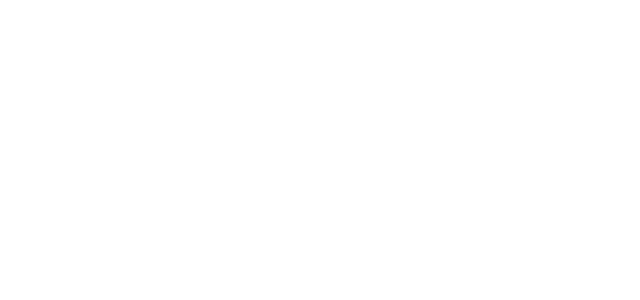
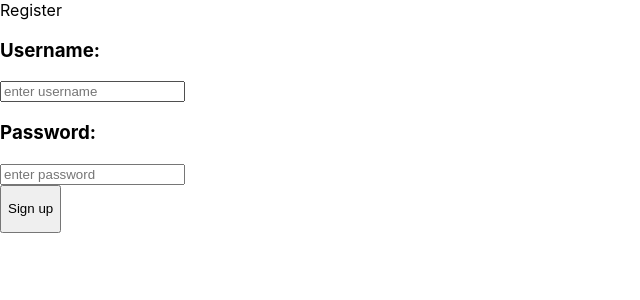
Before and after one commit to isabellwastfelt/beach-plz, a React (Create React App) app in the folder frontend/: page /registration in a window 1280 px wide. Before the commit this address had no page. Shown: the top 300 px of the page, without its empty margins (0-640 px from the left). Built offline with nearby package versions, Linux system fonts and the light colour scheme.

Commit message:
added more components

```diff
--- a/frontend/src/App.js
+++ b/frontend/src/App.js
@@ -1,15 +1,30 @@
 import React from 'react'
 import { BrowserRouter, Routes, Route } from 'react-router-dom'
+import { Provider } from 'react-redux'
+import { configureStore, combineReducers } from '@reduxjs/toolkit'
+import { Login } from './components/Login'
+import { Registration } from './components/Registration'
 import Reviews from './components/Reviews'
+const api = 'http://localhost:9090'
+
+import user from './reducers/user'
+
+const reducer = combineReducers({
+  user: user.reducer,
+})
+
+const store = configureStore({ reducer })
 
 export const App = () => {
   return (
-    // <Provider store={store}>
-    <BrowserRouter>
-      <Routes>
-        <Route path='/' element={<Reviews />} />
-      </Routes>
-    </BrowserRouter>
-    // </Provider>
+    <Provider store={store}>
+      <BrowserRouter>
+        <Routes>
+          <Route path='/' element={<Reviews />} />
+          <Route path='/login' element={<Login />} />
+          <Route path='/registration' element={<Registration />} />
+        </Routes>
+      </BrowserRouter>
+    </Provider>
   )
 }
--- /dev/null
+++ b/frontend/src/components/Login.js
@@ -0,0 +1,103 @@
+import React, { useState, useEffect } from 'react'
+import { useDispatch, useSelector, batch } from 'react-redux'
+import { useNavigate } from 'react-router-dom'
+
+import user from '../reducers/user'
+const api = 'http://localhost:9090'
+
+export const Login = () => {
+  const [username, setUsername] = useState('')
+  const [password, setPassword] = useState('')
+  const [mode, setMode] = useState('registration')
+  const [error, setError] = useState('')
+
+  const accessToken = useSelector((store) => store.user.accessToken)
+
+  const dispatch = useDispatch()
+  const navigate = useNavigate()
+
+  useEffect(() => {
+    if (accessToken) {
+      navigate('/')
+    }
+  }, [accessToken, navigate])
+
+  const onFormSubmit = (event) => {
+    event.preventDefault()
+
+    const options = {
+      method: 'POST',
+      headers: {
+        'Content-Type': 'application/json',
+      },
+      body: JSON.stringify({ username: username, password: password }),
+    }
+    fetch(`${api}/login`(mode), options)
+      .then((res) => res.json())
+      .then((data) => {
+        if (data.success) {
+          batch(() => {
+            const userId = data.userId
+            const accessToken = data.accessToken
+            const username = data.username
+            dispatch(user.actions.setUserId(userId))
+            dispatch(user.actions.setAccessToken(accessToken))
+            dispatch(user.actions.setUsername(username))
+            dispatch(user.actions.setError(null))
+          })
+        } else {
+          batch(() => {
+            dispatch(user.actions.setError(data.response))
+            dispatch(user.actions.setUserId(null))
+            dispatch(user.actions.setAccessToken(null))
+            dispatch(user.actions.setUsername(null))
+          })
+          setError('Sorry, this is an invalid username or password')
+        }
+      })
+  }
+
+  return (
+    <>
+      <main className='login-container'>
+        <form onSubmit={onFormSubmit} className='form-container'>
+          <label htmlFor='username'>Login</label>
+          <h3>Username:</h3>
+          <input
+            type='text'
+            id='username'
+            placeholder='enter username'
+            value={username}
+            onChange={(event) => setUsername(event.target.value)}
+          />
+
+          <h3>Password:</h3>
+          <input
+            type='password'
+            id='password'
+            placeholder='enter password'
+            value={password}
+            onChange={(event) => setPassword(event.target.value)}
+          />
+          <div className='error'>{error}</div>
+          <button
+            className='submit-button'
+            type='submit'
+            id='login'
+            onClick={() => setMode('login')}
+          >
+            <p>Log in</p>
+          </button>
+          {/* <button
+            className='submit-button'
+            type='submit'
+            id='registration'
+            onClick={() => setMode('registration')}
+          >
+            <p>Sign up</p>
+          </button> */}
+        </form>
+      </main>
+    </>
+  )
+}
--- /dev/null
+++ b/frontend/src/components/Registration.js
@@ -0,0 +1,103 @@
+import React, { useState, useEffect } from 'react'
+import { useDispatch, useSelector, batch } from 'react-redux'
+import { useNavigate } from 'react-router-dom'
+
+import user from '../reducers/user'
+const api = 'http://localhost:9090'
+
+export const Registration = () => {
+  const [username, setUsername] = useState('')
+  const [password, setPassword] = useState('')
+  const [mode, setMode] = useState('registration')
+  const [error, setError] = useState('')
+
+  const accessToken = useSelector((store) => store.user.accessToken)
+
+  const dispatch = useDispatch()
+  const navigate = useNavigate()
+
+  useEffect(() => {
+    if (accessToken) {
+      navigate('/')
+    }
+  }, [accessToken, navigate])
+
+  const onFormSubmit = (event) => {
+    event.preventDefault()
+
+    const options = {
+      method: 'POST',
+      headers: {
+        'Content-Type': 'application/json',
+      },
+      body: JSON.stringify({ username: username, password: password }),
+    }
+    fetch(`${api}/registration`(mode), options)
+      .then((res) => res.json())
+      .then((data) => {
+        if (data.success) {
+          batch(() => {
+            const userId = data.userId
+            const accessToken = data.accessToken
+            const username = data.username
+            dispatch(user.actions.setUserId(userId))
+            dispatch(user.actions.setAccessToken(accessToken))
+            dispatch(user.actions.setUsername(username))
+            dispatch(user.actions.setError(null))
+          })
+        } else {
+          batch(() => {
+            dispatch(user.actions.setError(data.response))
+            dispatch(user.actions.setUserId(null))
+            dispatch(user.actions.setAccessToken(null))
+            dispatch(user.actions.setUsername(null))
+          })
+          setError('Sorry, this is an invalid username or password')
+        }
+      })
+  }
+
+  return (
+    <>
+      <main className='login-container'>
+        <form onSubmit={onFormSubmit} className='form-container'>
+          <label htmlFor='username'>Register </label>
+          <h3>Username:</h3>
+          <input
+            type='text'
+            id='username'
+            placeholder='enter username'
+            value={username}
+            onChange={(event) => setUsername(event.target.value)}
+          />
+
+          <h3>Password:</h3>
+          <input
+            type='password'
+            id='password'
+            placeholder='enter password'
+            value={password}
+            onChange={(event) => setPassword(event.target.value)}
+          />
+          <div className='error'>{error}</div>
+          {/* <button
+            className='submit-button'
+            type='submit'
+            id='login'
+            onClick={() => setMode('login')}
+          >
+            <p>Log in</p>
+          </button> */}
+          <button
+            className='submit-button'
+            type='submit'
+            id='registration'
+            onClick={() => setMode('registration')}
+          >
+            <p>Sign up</p>
+          </button>
+        </form>
+      </main>
+    </>
+  )
+}
--- a/frontend/src/components/Reviews.js
+++ b/frontend/src/components/Reviews.js
@@ -1,9 +1,22 @@
 import { useState, useEffect } from 'react'
+import { useDispatch, useSelector } from 'react-redux'
 const api = 'http://localhost:9090'
 
 const Reviews = () => {
   const [reviews, setReviews] = useState([])
   const [isLoading, setIsLoading] = useState(false)
+  // const [isDelete, setDelete] = useState()
+
+  const dispatch = useDispatch()
+
+  const onDeleteReview = () => {
+    dispatch(reviews.actions.setIsLoading(true))
+    const options = {
+      method: 'DELETE',
+      headers: {
+        'Content-Type': 'application/json',
+      },
+    }
 
     useEffect(() => {
       const fetchData = async () => {
@@ -31,6 +44,7 @@
     if (isLoading) {
       return <div>Laddar..</div>
     }
+  }
 
   return (
     <div>
@@ -41,7 +55,10 @@
             <li key={review._id}>
               {review.message} {review.rate}
             </li>
-          ))}
+          ))}{' '}
+          <button className='delete-btn' onClick={() => onDeleteReview(api.id)}>
+            Remove
+          </button>
         </ul>
       )}
     </div>
--- /dev/null
+++ b/frontend/src/reducers/user.js
@@ -0,0 +1,31 @@
+import { createSlice } from '@reduxjs/toolkit'
+
+const user = createSlice({
+  name: 'user',
+  initialState: {
+    userId: null,
+    username: null,
+    accessToken: null,
+    error: null,
+    secretMessage: null,
+  },
+  reducers: {
+    setUserId: (store, action) => {
+      store.userId = action.payload
+    },
+    setUsername: (store, action) => {
+      store.username = action.payload
+    },
+    setAccessToken: (store, action) => {
+      store.accessToken = action.payload
+    },
+    setError: (store, action) => {
+      store.error = action.payload
+    },
+    // setSecretMessage: (store, action) => {
+    //   store.secretMessage = action.payload
+    // },
+  },
+})
+
+export default user
```
Lines whose indentation alone changed are shown as unchanged.
